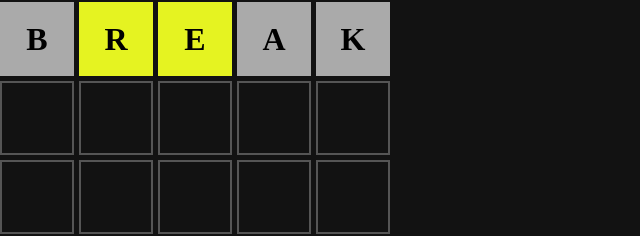
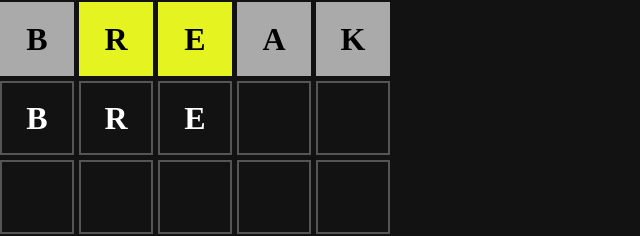
Before and after one commit to rolando22/wordle, a React (Vite) app: page / in a window 1280 px wide. Shown: the part 319-555 px from the top of the page, without its empty margins (0-640 px from the left). Built offline with nearby package versions, Linux system fonts and the light colour scheme.

Commit message:
[ADD] componente CurrentRow para renderizar la fila editable

```diff
--- a/src/App.tsx
+++ b/src/App.tsx
@@ -1,4 +1,4 @@
-import { CompletedRow, EmptyRow } from './components';
+import { CompletedRow, CurrentRow, EmptyRow } from './components';
 import './App.css';
 
 export function App() {
@@ -7,7 +7,7 @@ export function App() {
             <CompletedRow word='break' solution='sower' />
             <CompletedRow word='break' solution='sower' />
             <CompletedRow word='break' solution='sower' />
-            <EmptyRow />
+            <CurrentRow word='bre' />
             <EmptyRow />
             <EmptyRow />
         </main>
--- /dev/null
+++ b/src/components/Row/CurrentRow/index.tsx
@@ -0,0 +1,31 @@
+import { Box } from './../..';
+import styles from './../row.module.scss';
+
+interface Props {
+    word: string
+}
+
+export function CurrentRow({ word }: Props) {
+
+    const wordArray = word.split('');
+    const boxes = Array.from(Array(5 - wordArray.length));
+
+    return (
+        <section className={styles.row}>
+            {wordArray.map((letter, index) =>
+                <Box
+                    key={index}
+                    value={letter}
+                    status='edit'
+                />
+            )}
+            {boxes.map((_, index) =>
+                <Box
+                    key={index + wordArray.length}
+                    value=''
+                    status='edit'
+                />
+            )}
+        </section>
+    );
+}
--- a/src/components/index.ts
+++ b/src/components/index.ts
@@ -1,3 +1,4 @@
 export { Box } from './Box';
 export { CompletedRow } from './Row/CompletedRow';
+export { CurrentRow } from './Row/CurrentRow';
 export { EmptyRow } from './Row/EmptyRow';
```
